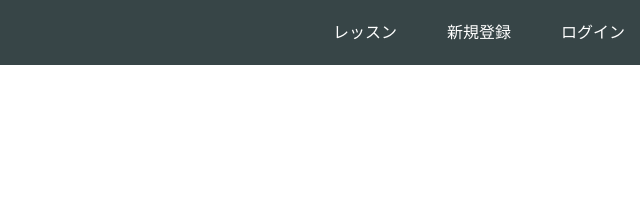
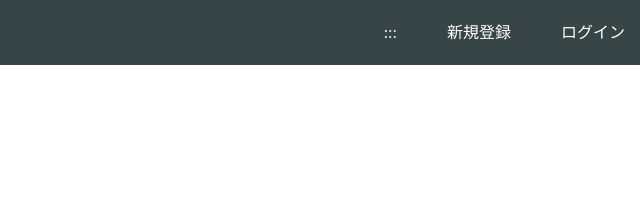
Before and after one commit to nekonomii/sample, a plain HTML site: page index.html in a window 1280 px wide. Shown: the top 207 px of the page, 640-1280 px from the left. Drawn offline with Linux system fonts and the light colour scheme.

Commit message:
Update index.html

```diff
--- a/index.html
+++ b/index.html
@@ -14,7 +14,7 @@
       </div>
       <span class="fa fa-bars menu-icon"></span>
       <div class="header-right">
-        <a href="#">レッスン</a>
+        <a href="#">:::</a>
         <a href="#">新規登録</a>
         <a href="#" class="login">ログイン</a>
       </div>
```
